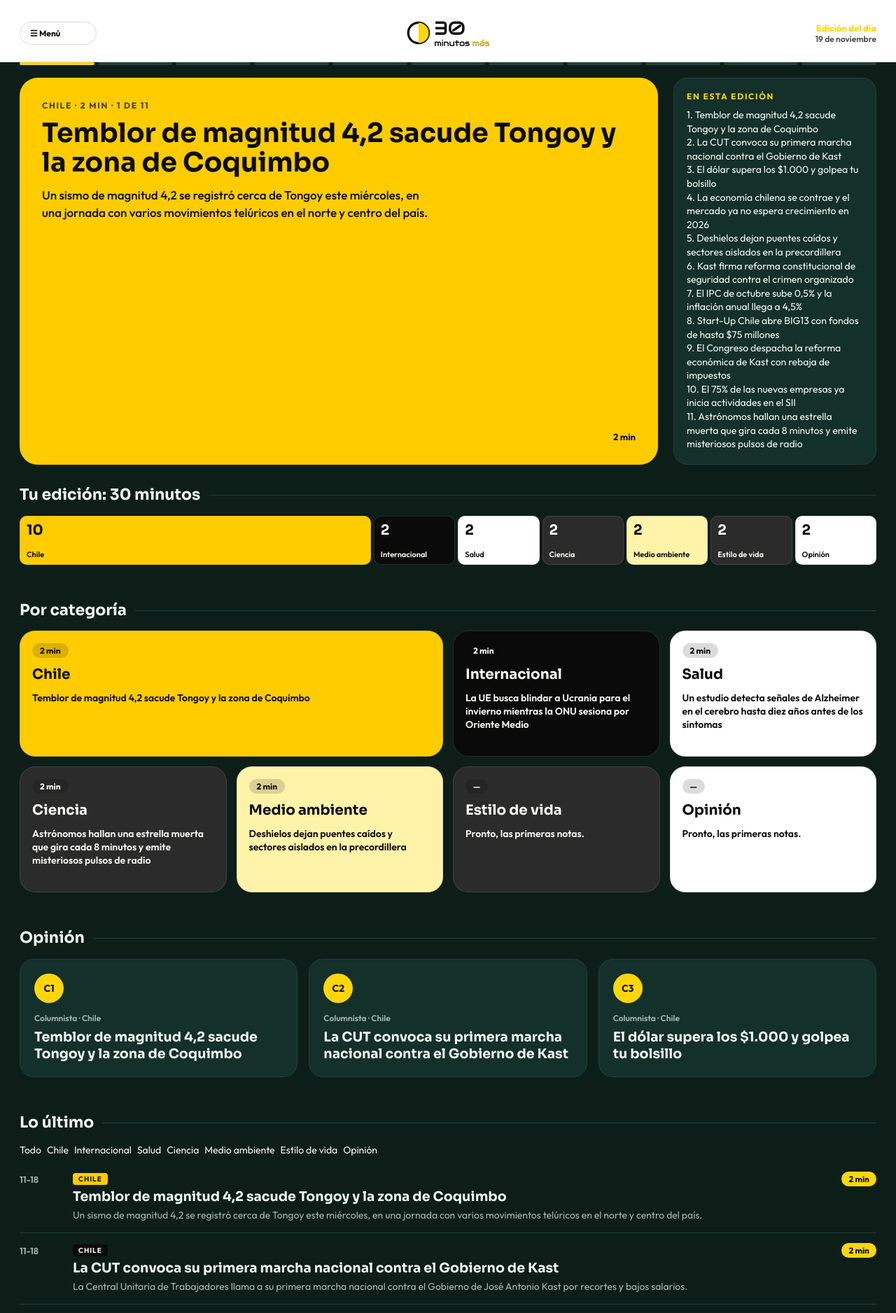
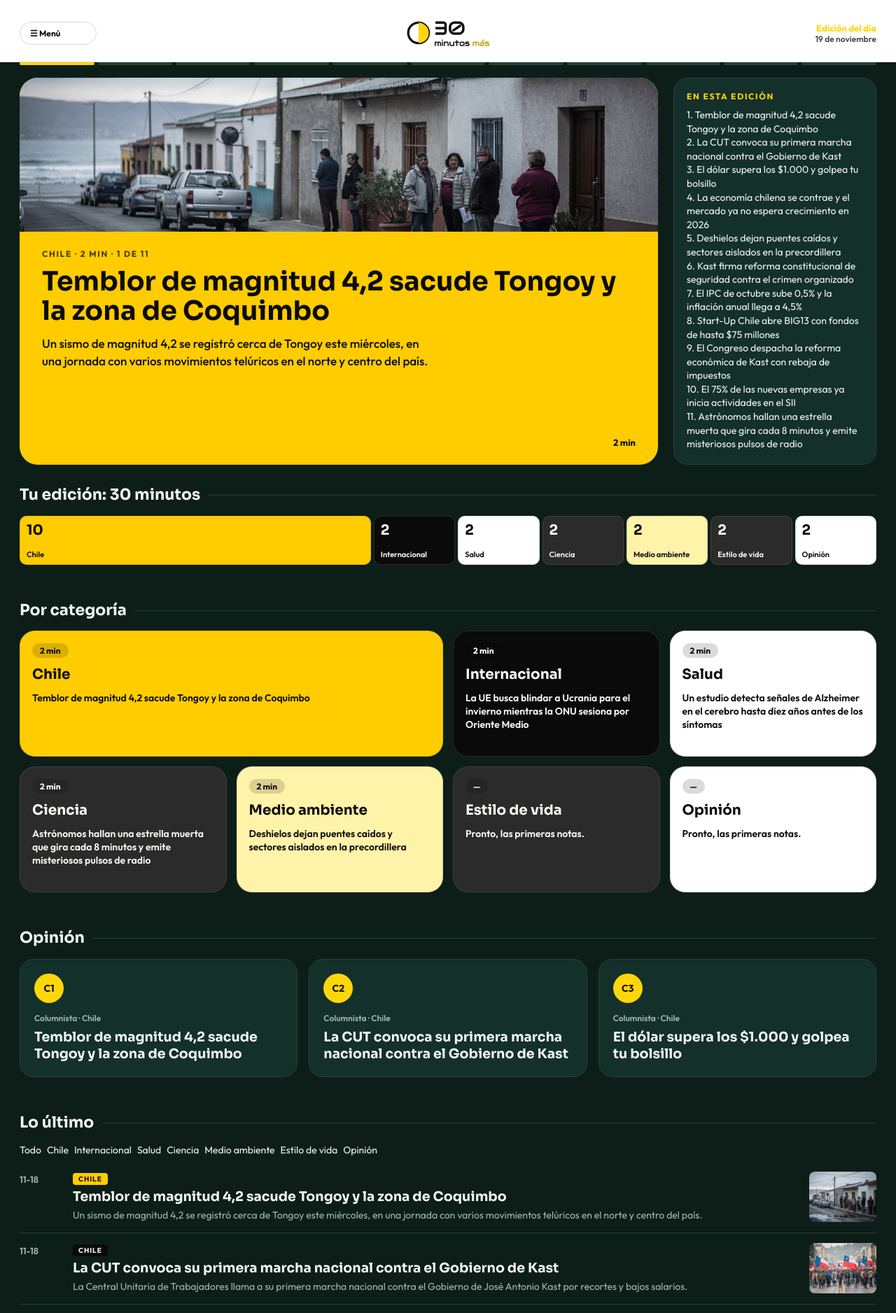
Before and after one commit to marketingianews-coder/30mas, a Next.js app: page / in a window 1280 px wide. Shown: the top 1876 px of the page at 70% size. Built offline with nearby package versions, Linux system fonts and the light colour scheme.

Commit message:
Muestra imagenes de portada en home: hero card + thumbnails en feed

```diff
--- a/app/page.tsx
+++ b/app/page.tsx
@@ -56,13 +56,17 @@ export default function Home() {
             <section className="mod">
               <div className="prog">{edicion.map((_, i) => <i key={i} className={i === 0 ? "on" : ""} />)}</div>
               <div className="stg">
-                <Link href={`/articulo/${destacada.slug}`} className="card" style={{ background: "#FFCC00", color: "#0C0C0D" }}>
-                  <div>
+                <Link href={`/articulo/${destacada.slug}`} className="card" style={{ background: "#FFCC00", color: "#0C0C0D", padding: destacada.image ? 0 : undefined, overflow: "hidden" }}>
+                  {destacada.image && (
+                    // eslint-disable-next-line @next/next/no-img-element
+                    <img src={destacada.image} alt="" style={{ width: "100%", height: 220, objectFit: "cover", display: "block", flexShrink: 0 }} />
+                  )}
+                  <div style={{ padding: "24px 32px 0", flex: 1 }}>
                     <div className="lab" style={{ opacity: 0.75 }}>{nombreCategoria(destacada.category)} · {destacada.readTime} · 1 de {edicion.length}</div>
                     <h1>{destacada.title}</h1>
                     <p>{destacada.excerpt}</p>
                   </div>
-                  <div className="nv"><span style={{ marginLeft: "auto" }}>{destacada.readTime}</span></div>
+                  <div className="nv" style={{ padding: "0 32px 24px" }}><span style={{ marginLeft: "auto" }}>{destacada.readTime}</span></div>
                 </Link>
                 <div className="nxt">
                   <h4>EN ESTA EDICIÓN</h4>
@@ -138,12 +142,16 @@ export default function Home() {
                 return (
                   <div className="ev" key={a.id}>
                     <time>{a.date.slice(5)}</time>
-                    <div>
+                    <div style={{ flex: 1 }}>
                       <span className="c" style={{ background: p.bg, color: p.fg }}>{nombreCategoria(a.category)}</span>
                       <h3><Link href={`/articulo/${a.slug}`}>{a.title}</Link></h3>
                       <p>{a.excerpt}</p>
                     </div>
-                    <span className="m">{a.readTime}</span>
+                    {a.image
+                      ? /* eslint-disable-next-line @next/next/no-img-element */
+                        <img src={a.image} alt="" style={{ width: 96, height: 72, objectFit: "cover", borderRadius: 8, flexShrink: 0, alignSelf: "center" }} />
+                      : <span className="m">{a.readTime}</span>
+                    }
                   </div>
                 );
               })}
```
